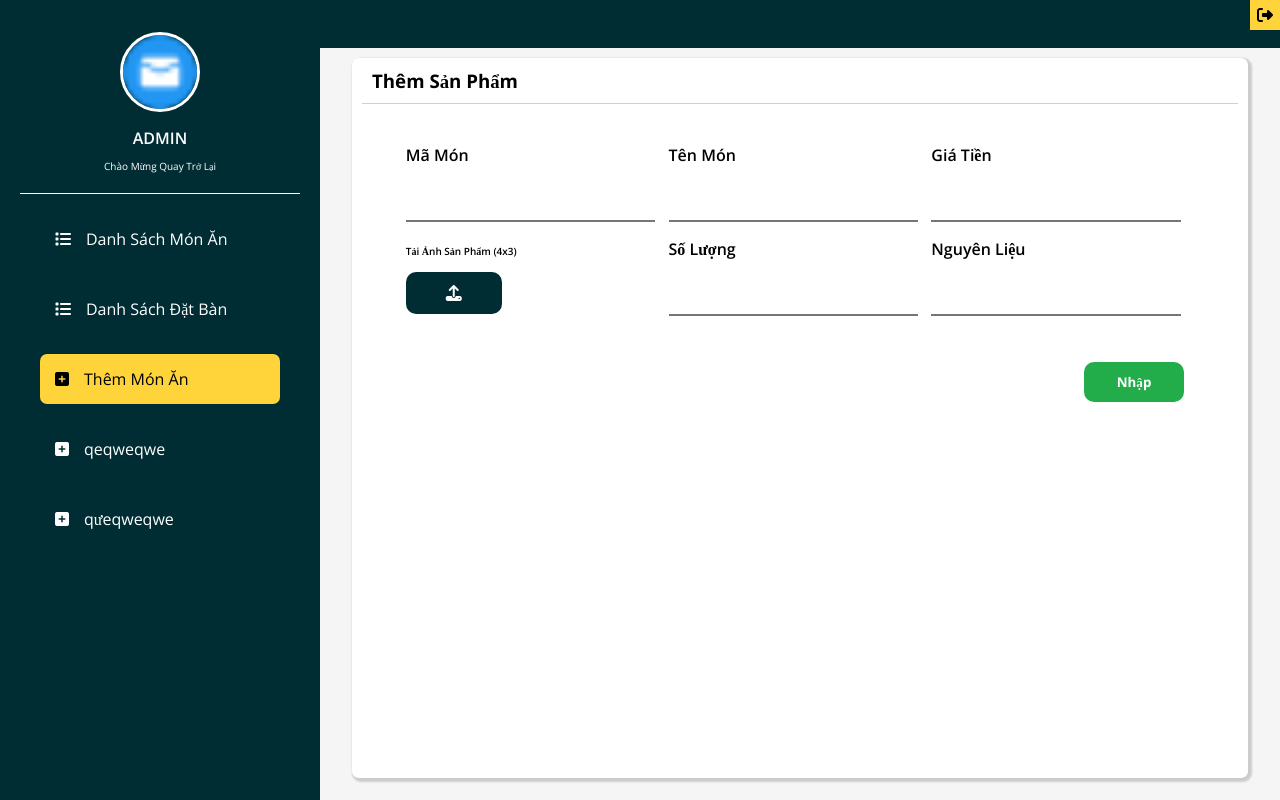
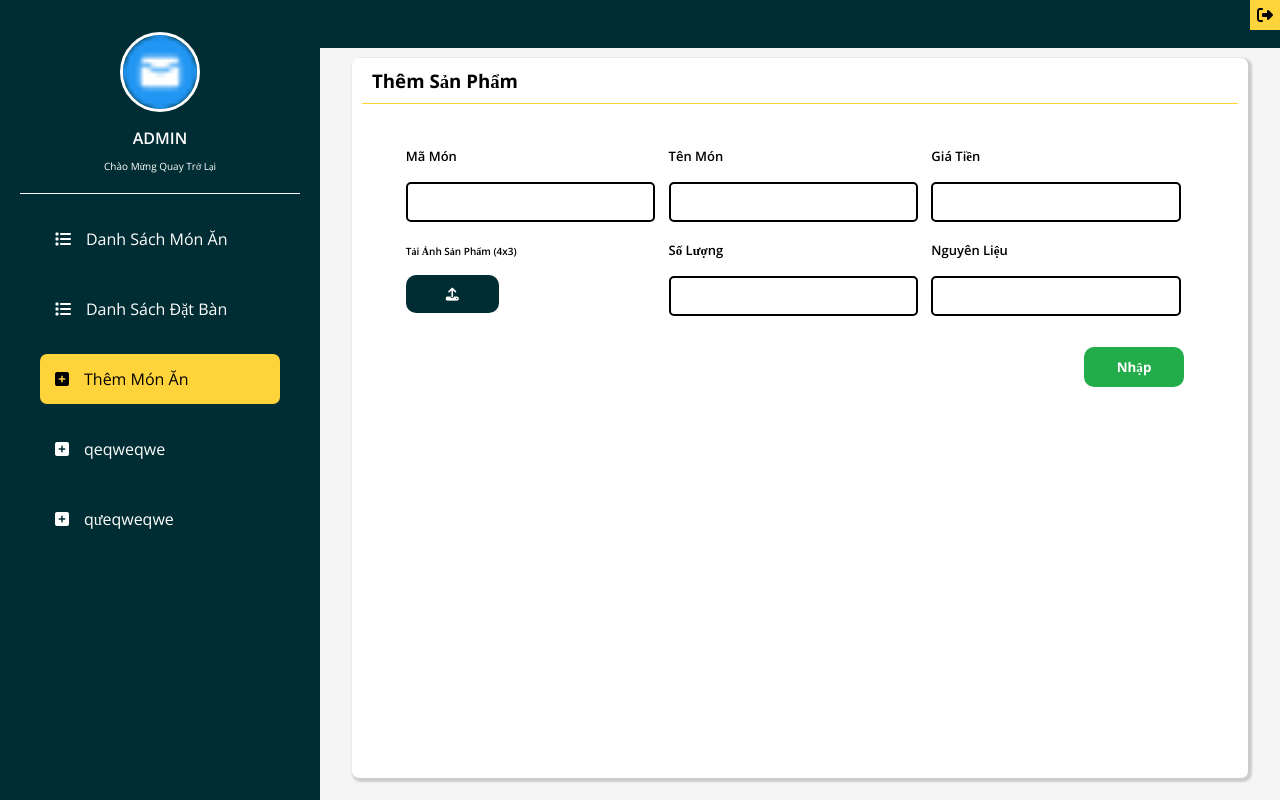
Before and after one commit to PhamTanPhong1234/DuAn1-Groub8, a PHP site: page /admin/pages/addProduct.php in a window 1280 px wide. Run offline with PHP 8.4, Linux system fonts and the light colour scheme; some libraries are stand-ins or nearby versions.

Commit message:
edit label input

```diff
--- a/DuAn/admin/pages/addProduct.php
+++ b/DuAn/admin/pages/addProduct.php
@@ -136,28 +136,29 @@
 
         input[type="text"] {
             width: 95%;
+            padding-left: 10px;
             height: 40px;
             margin: 1em 0;
             font-size: 1em;
-            border-top: none;
-            border-left: none;
-            border-right: none;
+            border-radius: 5px;
+            border: 2px solid #000;
             transition: 0.3s;
         }
 
         input[type="text"]:focus {
             outline: none;
-            border-bottom: 2px solid #23AD4A;
+            border-radius: 5px;
+            border: 2px solid #23AD4A;
         }
 
-        label,
-        span {
+        label {
             font-weight: 600;
+            font-size: 13px;
 
         }
 
         span {
-
+            font-weight: 600;
             font-size: 10px;
         }
 
@@ -188,7 +189,7 @@
 
         #submit {
             float: right;
-            margin-top: 30px;
+            margin-top: 15px;
             margin-right: 10px;
             width: 100px;
             height: 3em;
@@ -217,7 +218,8 @@
             cursor: pointer;
             background-color: #FFD33A;
         }
-        .logout a{
+
+        .logout a {
             color: #000;
             line-height: 30px;
         }
```
Also changed, not shown: DuAn/pages/login.php (+13 -11 lines), DuAn/pages/resgister.php (+22 -26 lines).
